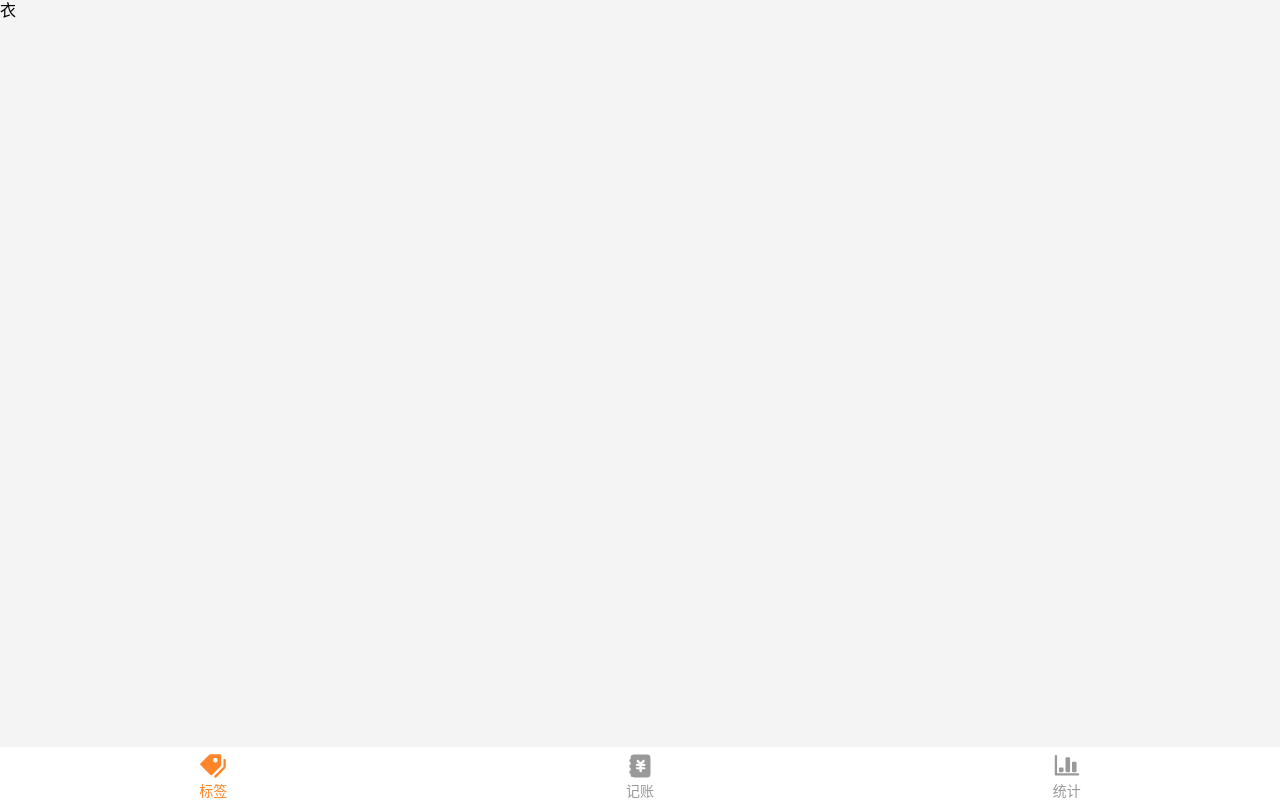
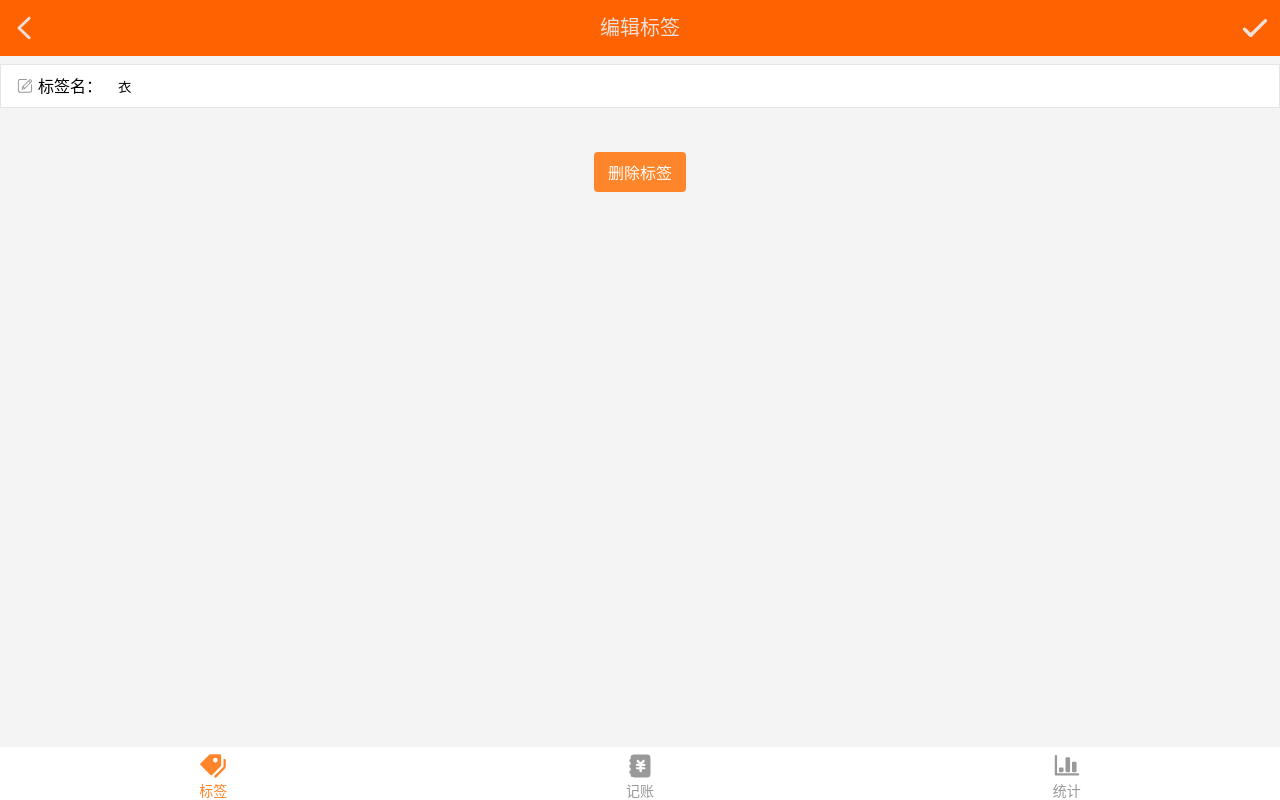
Before and after one commit to Biao9527/tally-react, a React app: page /#/tags/1 in a window 1280 px wide. Built offline with nearby package versions, Linux system fonts and the light colour scheme.

Commit message:
完成 tag 页面样式

```diff
--- a/src/views/Tag.tsx
+++ b/src/views/Tag.tsx
@@ -2,7 +2,41 @@ import React from 'react';
 import {useParams} from 'react-router-dom';
 import {useTags} from '../useTags';
 import Layout from '../components/Layout';
+import styled from 'styled-components';
+import Icon from '../components/Icon';
+import {Input} from '../components/Input';
+import {Button} from '../components/Button';
 
+const Header = styled.header`
+  display: flex;
+  text-align: center;
+  justify-content: space-between;
+  align-items: center;
+  min-height: 56px;
+  font-size: 20px;
+  color: #f0e0dc;
+  background: #ff6200;
+  padding: 0 10px;
+  >.icon{
+    width: 30px;
+    height: 30px;
+    fill: #f0e0dc;
+  }
+`
+const InputWrapper = styled.div`
+  display: flex;
+  align-items: center;
+  min-height: 44px;
+  margin-top: 8px;
+  padding: 0 16px;
+  background: #ffffff;
+  border: 1px solid rgba(0, 0, 0, 0.1);
+`
+const ButtonWrapper = styled.div`
+  display: flex;
+  justify-content: center;
+  margin-top: 44px;
+`
 type Params = {
   id: string
 }
@@ -12,7 +46,17 @@ const Tag: React.FC = () => {
   const tag = findTag(parseInt(id!));
   return (
     <Layout>
-      <div>{tag.name}</div>
+      <Header>
+        <Icon name='left'/>
+        <span>编辑标签</span>
+        <Icon name='finish'/>
+      </Header>
+      <InputWrapper>
+        <Input label='标签名' type='text' value={tag.name}/>
+        </InputWrapper>
+        <ButtonWrapper>
+          <Button>删除标签</Button>
+        </ButtonWrapper>
     </Layout>
   );
 };
--- a/src/views/Tags.tsx
+++ b/src/views/Tags.tsx
@@ -4,6 +4,7 @@ import {useTags} from '../useTags';
 import styled from 'styled-components';
 import Icon from '../components/Icon';
 import {Link} from 'react-router-dom';
+import {Button} from '../components/Button';
 
 const TagList = styled.ul`
   font-size: 16px;
@@ -28,15 +29,7 @@ const TagList = styled.ul`
     }
   }
 `;
-const Button = styled.button`
-  font-size: 16px;
-  border: none;
-  background: #ff852a;
-  color: #ffffff;
-  height: 40px;
-  padding: 0 14px;
-  border-radius: 4px;
-`;
+
 const Wrapper = styled.div`
   display: flex;
   justify-content: center;
```
